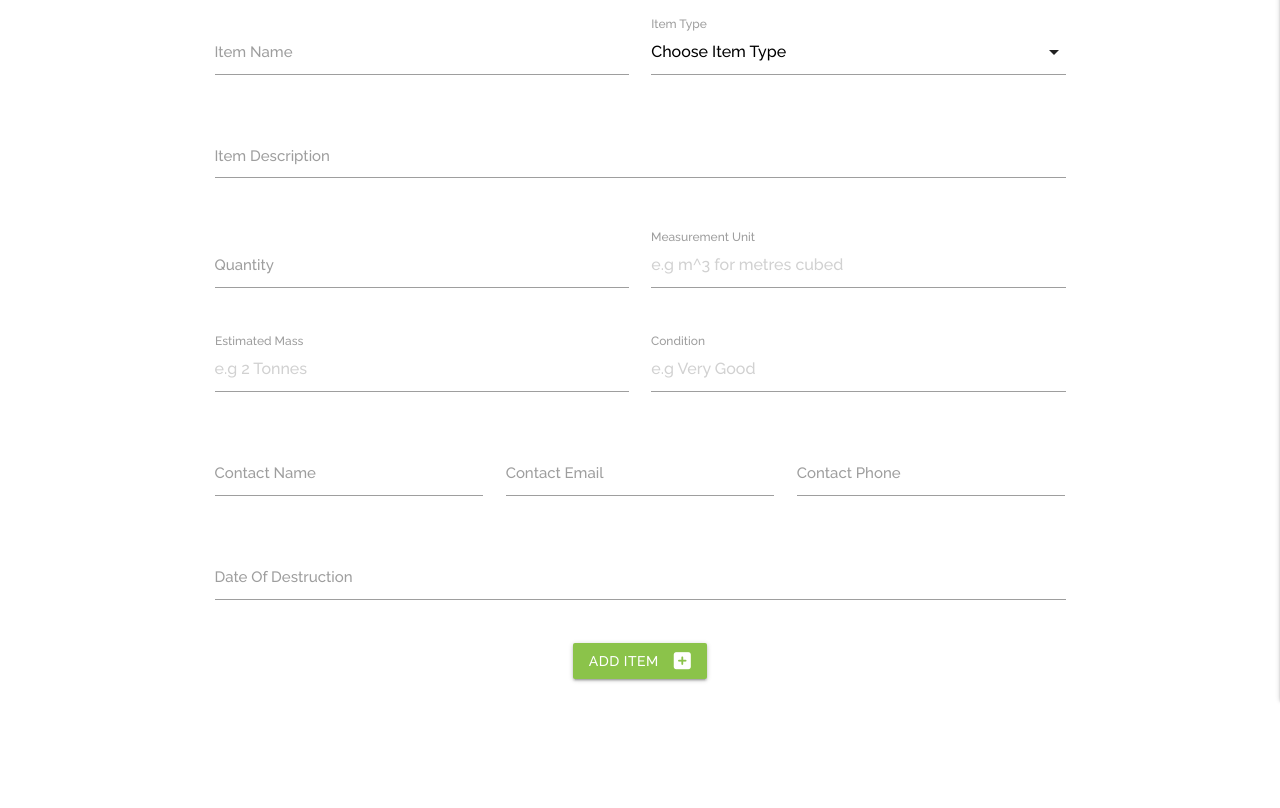
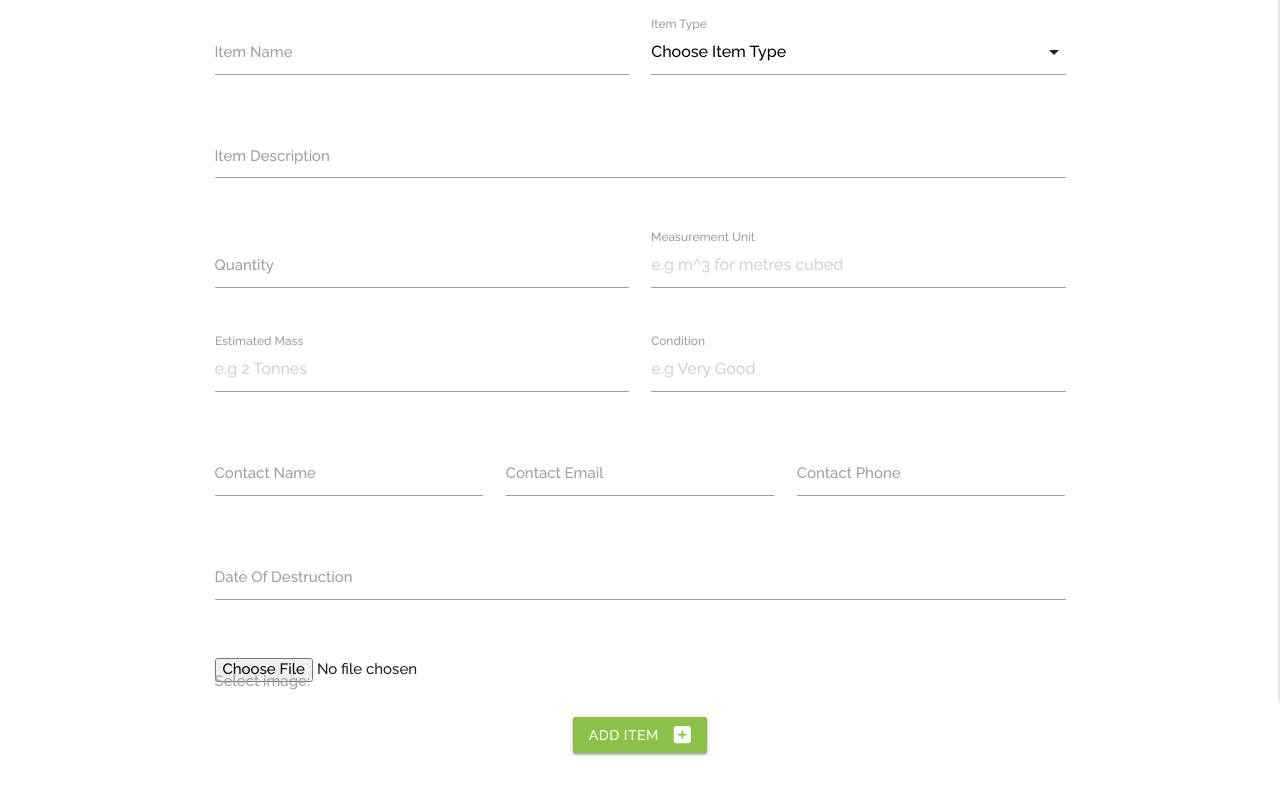
Before and after one commit to marcusnolan/restruction, a Flask app: page /add_item in a window 1280 px wide. Shown: the part 160-968 px from the top of the page. Before the commit the page ends 862 px from the top, so only its background shows below. Run offline with Flask 2, Linux system fonts and the light colour scheme; data that the repository does not hold is empty; some libraries are stand-ins or nearby versions.

Commit message:
Image upload function added

```diff
--- a/app.py
+++ b/app.py
@@ -32,11 +32,13 @@ def get_items():
     items = list(mongo.db.items.find())
     return render_template("items.html", items=items)
 
+
 @app.route("/search", methods=["GET", "POST"])
 def search():
     query = request.form.get("query")
     items = list(mongo.db.items.find({"$text": {"$search": query}}))
     return render_template("items.html", items=items)
+
 
 @app.route("/user_items")
 def user_items():
@@ -131,6 +133,7 @@ def add_item():
             "contact_email": request.form.get("contact_email"),
             "contact_phone": request.form.get("contact_phone"),
             "date_of_destruction": request.form.get("date_of_destruction"),
+            "img": request.form.get("img"),
             "created_by": session["user"]
         }
         mongo.db.items.insert_one(item)
--- a/static/css/style.css
+++ b/static/css/style.css
@@ -63,6 +63,7 @@ h1, h2, h3, h4, h5, h6 {
 
 .banner-image {
     width: 100%;
+    max-width: 100%;
     height: auto;
     margin-top: -4px;
 }
--- a/templates/add_items.html
+++ b/templates/add_items.html
@@ -91,6 +91,12 @@
                     </div>
                 </div>
                 <div class="row">
+                    <div class="input-field col s12">
+                        <label for="img">Select image:</label>
+                        <input type="file" id="img" name="img" accept="image/*">
+                    </div>
+                </div>
+                <div class="row">
                     <div class="col s12 center-align">
                         <button type="submit" class="btn large light-green">Add Item
                             <i class="fas fa-plus-square right"></i>
--- a/templates/items.html
+++ b/templates/items.html
@@ -40,6 +40,7 @@
                     <strong>Contact:</strong> {{ item.contact_name }}, {{ item.contact_email }},
                     {{ item.contact_phone }}<br>
                     <strong>Date of Destruction:</strong> {{ item.date_of_destruction }}<br>
+                    <strong>Image:</strong> <img src="{{ item.img }}" alt="" style="height: auto; width: 150px;" > <br>
                     <em>Uploaded By: {{ item.created_by }}</em>
                 </span>
             </div>
```
